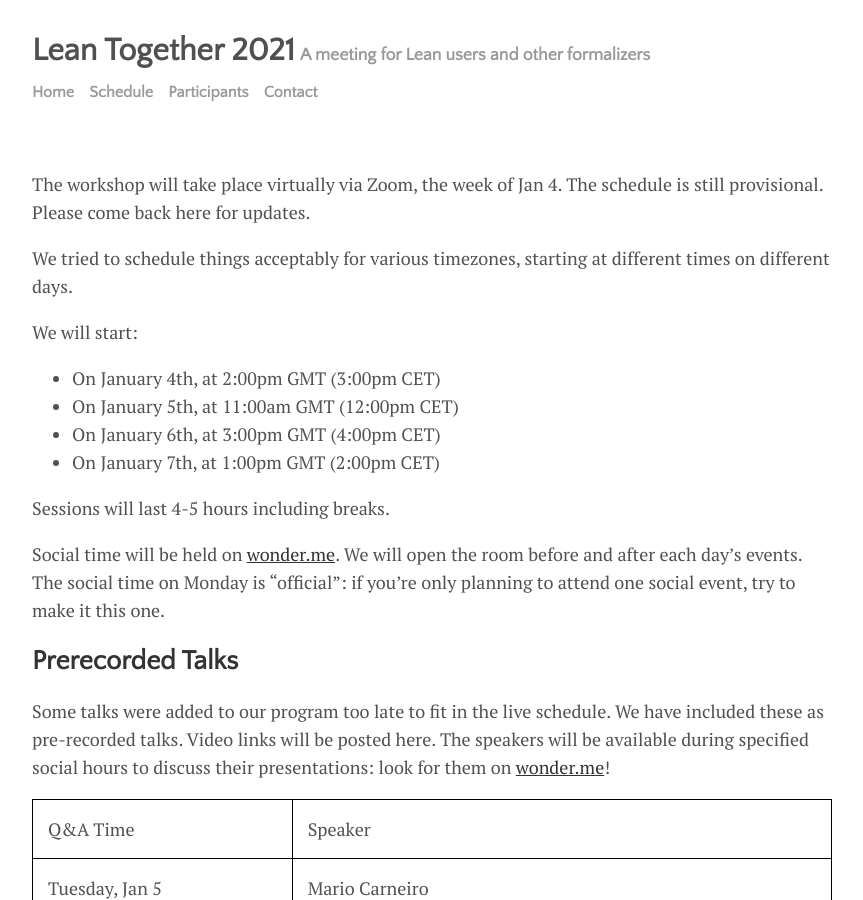
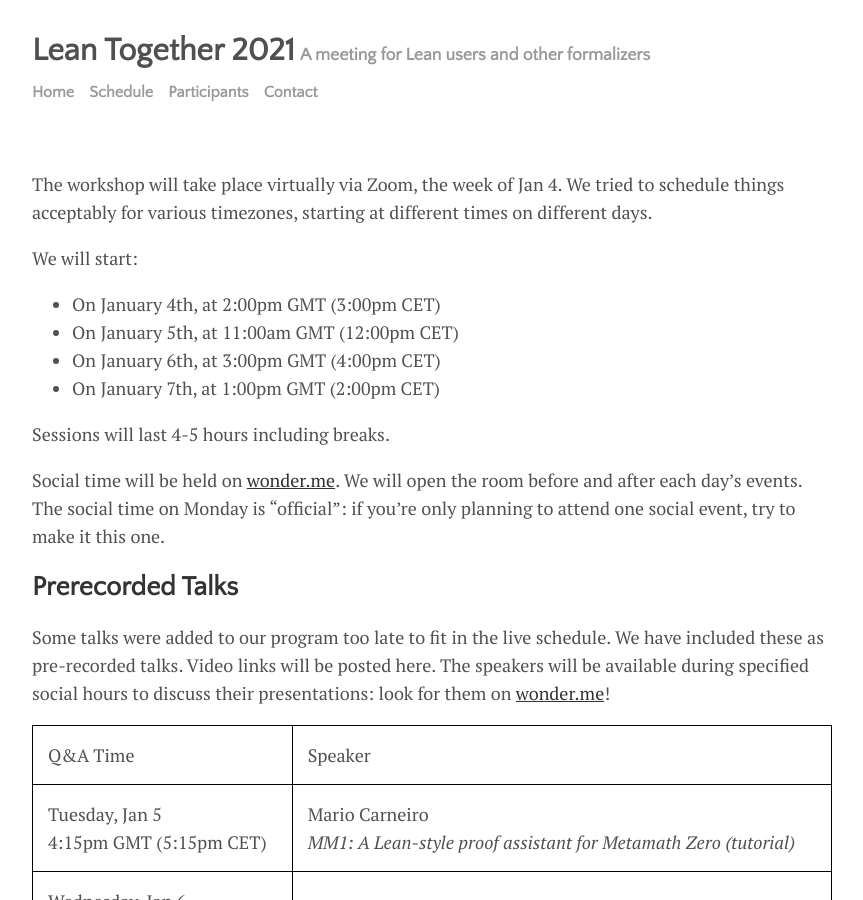
Before and after one commit to leanprover-community/lt2021, a Jekyll site: the page built from schedule.md, in a window 1280 px wide and 900 px high. Shown: the whole window, without its empty margins (208-1071 px from the left). Built offline with Jekyll 4.4.1, drawn with Linux system fonts in a browser that asks for light colours.

Commit message:
wording updates

```diff
--- a/schedule.md
+++ b/schedule.md
@@ -5,9 +5,7 @@ author: "Community"
 dates: true
 ---
 
-The workshop will take place virtually via Zoom, the week of Jan 4. The
-schedule is still provisional. Please come back here for updates.
-
+The workshop will take place virtually via Zoom, the week of Jan 4.
 We tried to schedule things acceptably for various timezones,
 starting at different times on different days.
 
```
Also changed, not shown: index.md (+0 -2 lines).
